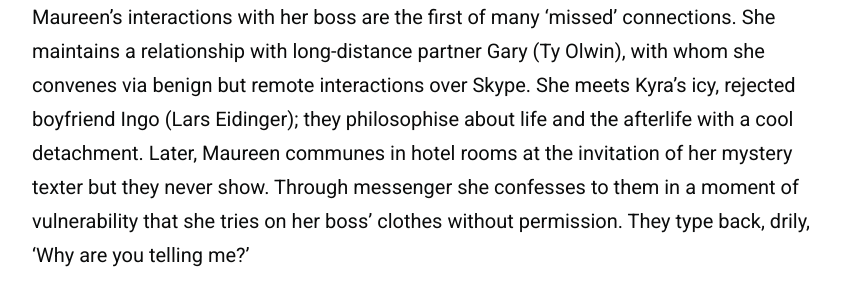
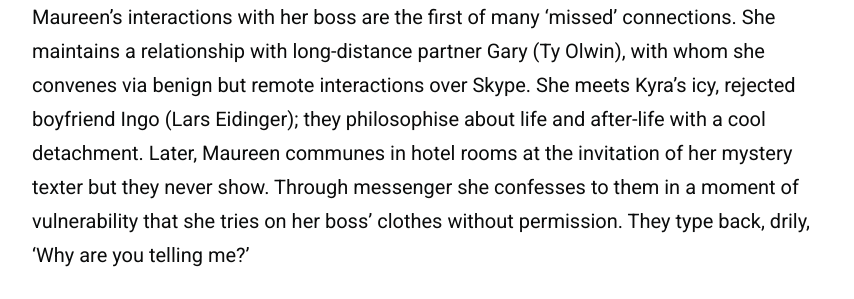
Before and after one commit to zoeurl/zoedowney.github.io, a Jekyll site: the page built from _posts/2023-12-08-personal-shopper.md, in a window 1280 px wide and 900 px high, scrolled down 1668 px. Shown: the part 255-554 px from the top of the window, without its empty margins (208-1062 px from the left). Built offline with Jekyll 4.4.1, drawn with Linux system fonts in a browser that asks for light colours.

Commit message:
Update 2023-12-08-personal-shopper.md

```diff
--- a/_posts/2023-12-08-personal-shopper.md
+++ b/_posts/2023-12-08-personal-shopper.md
@@ -17,7 +17,7 @@ Maureen orders a Klint [book](https://www.amazon.co.uk/Hilma-Af-Klint-David-Loma
 
 In daylight hours Maureen works as the titular _personal shopper_. She is another in a line-up of Assayas characters who live on the fringe of celebrity (see: [_Clouds of Sils Maria_](https://www.theguardian.com/film/2015/may/17/clouds-of-sils-maria-review-juliette-binoche), also featuring Stewart as an assistant to the stars). Maureen's day-to-day is defined by superficial tasks undertaken for intolerable influencer boss Kyra (Nora von Waldstätten). She bikes around the metropolis retrieving fashion items for the shallow star. Rarely home when she drops by, lone indicators of her boss’ former residence are the bank notes she leaves for her employee on the kitchen table. Maureen stands in place for Kyra during her delayed arrival to a photoshoot; in the background haze of photographs we search for shadows and spirits, but Maureen remains turned away. Her occupation and relationships are trivialities that deny her communication with Lewis from _the beyond_. Waiting for his signal is the restless obsession that keeps her in Paris and withholds the closure she desires.
 
-Maureen’s interactions with her boss are the first of many ‘missed’ connections. She maintains a relationship with long-distance partner Gary (Ty Olwin), with whom she convenes via benign but remote interactions over Skype. She meets Kyra’s icy, rejected boyfriend Ingo (Lars Eidinger); they philosophise about life and the afterlife with a cool detachment. Later, Maureen communes in hotel rooms at the invitation of her mystery texter but they never show. Through messenger she confesses to them in a moment of vulnerability that she tries on her boss’ clothes without permission. They type back, drily, ‘Why are you telling me?’
+Maureen’s interactions with her boss are the first of many ‘missed’ connections. She maintains a relationship with long-distance partner Gary (Ty Olwin), with whom she convenes via benign but remote interactions over Skype. She meets Kyra’s icy, rejected boyfriend Ingo (Lars Eidinger); they philosophise about life and after-life with a cool detachment. Later, Maureen communes in hotel rooms at the invitation of her mystery texter but they never show. Through messenger she confesses to them in a moment of vulnerability that she tries on her boss’ clothes without permission. They type back, drily, ‘Why are you telling me?’
 
 _Personal Shopper_ is concerned with portals, thresholds — and screens — that give access to second-hand connection with distant figures and residual feelings. To its protagonist these may be doors left ‘slightly ajar’ for otherworldly presences to enter this plane. Whether the cause of these hauntings are tethered to reality or the supernatural, however, is at the discretion of viewers. It seems plausible that Ingo, Kyra’s jealous lover, is the culprit leaving message trails luring Maureen into sordid hotel visitations in order to satisfy his own compulsions and fixations. Even so, she clings onto the far-out hope that it's the soul of her deceased brother on the other end of the line.
 
```
